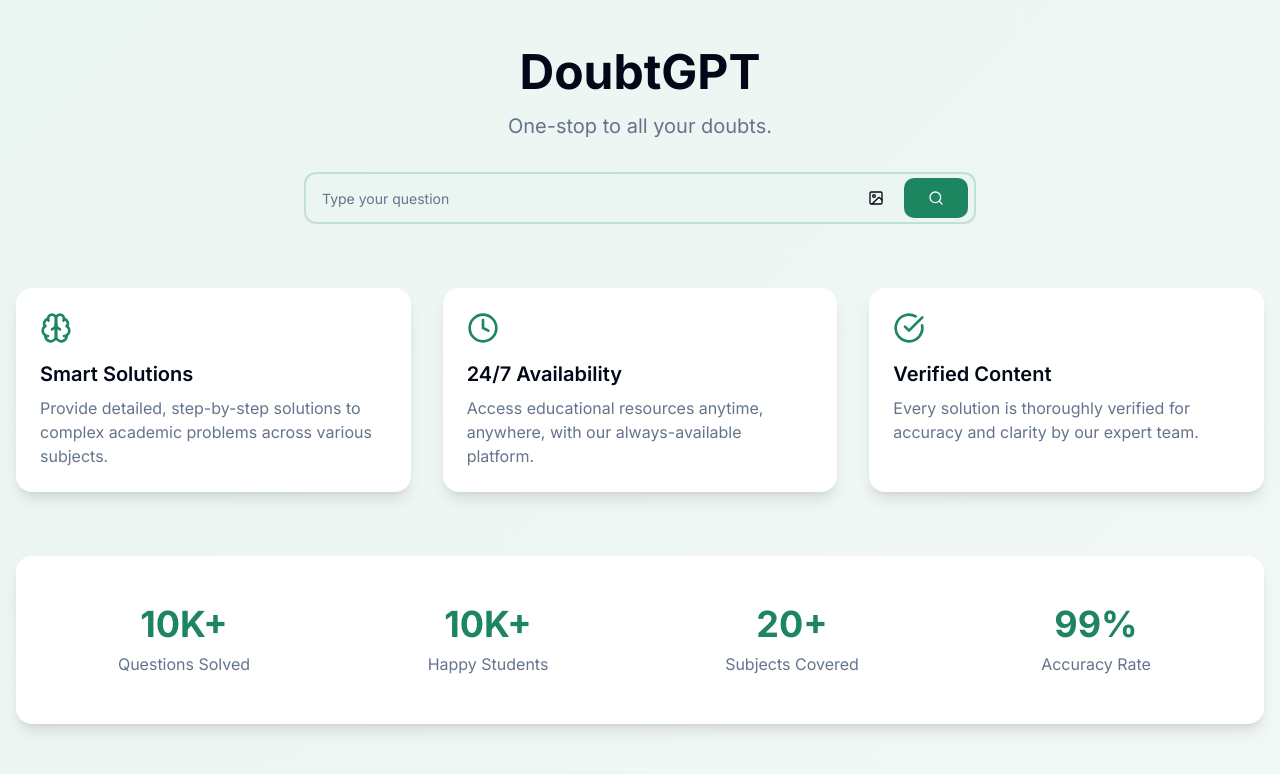
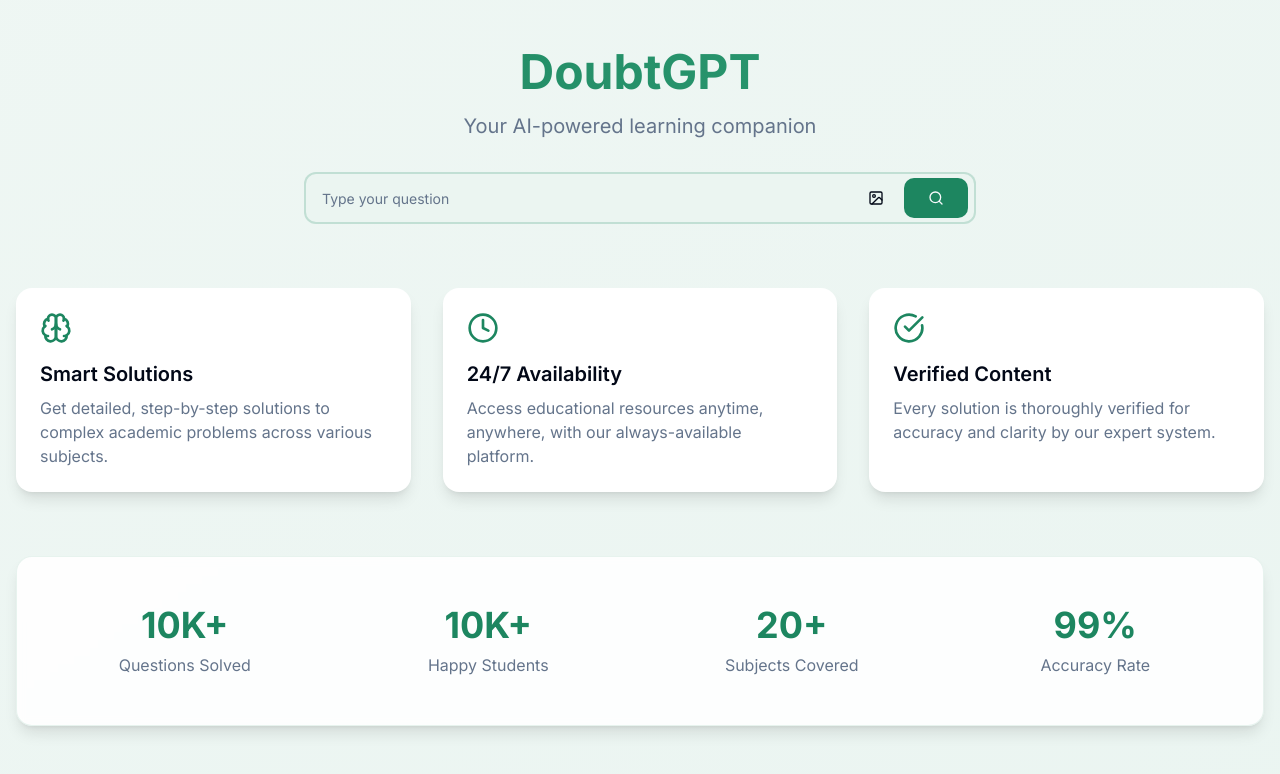
Before and after one commit to ArnavSingh77/DoubtGPT-Better, a React (Vite) app: page / in a window 1280 px wide. Shown: the top 774 px of the page. Built offline with nearby package versions, Linux system fonts and the light colour scheme.

Commit message:
Improve search bar section design
Updated the layout and styling of the area below the search bar to enhance visual appeal and user experience.
[skip gpt_engineer]

```diff
--- a/src/pages/Index.tsx
+++ b/src/pages/Index.tsx
@@ -17,13 +17,15 @@ const Index = () => {
   };
 
   return (
-    <div className="min-h-screen gradient-bg">
+    <div className="min-h-screen bg-gradient-to-br from-secondary/50 to-background">
       <div className="container px-4 py-12">
         {/* Header */}
         <div className="text-center mb-8">
-          <h1 className="text-5xl font-bold mb-4">DoubtGPT</h1>
+          <h1 className="text-5xl font-bold mb-4 bg-gradient-to-r from-primary to-accent bg-clip-text text-transparent">
+            DoubtGPT
+          </h1>
           <p className="text-xl text-muted-foreground">
-            One-stop to all your doubts.
+            Your AI-powered learning companion
           </p>
         </div>
 
@@ -38,32 +40,51 @@ const Index = () => {
           <SearchBar onSubmit={handleSearchSubmit} />
         </div>
 
-        {/* Features */}
+        {/* Features Section */}
         <div className="grid md:grid-cols-3 gap-8 mb-16 mt-16">
           <FeatureCard
             icon={Brain}
             title="Smart Solutions"
-            description="Provide detailed, step-by-step solutions to complex academic problems across various subjects."
+            description="Get detailed, step-by-step solutions to complex academic problems across various subjects."
+            className="bg-white/80 backdrop-blur-sm hover:bg-white/90"
           />
           <FeatureCard
             icon={Clock}
             title="24/7 Availability"
             description="Access educational resources anytime, anywhere, with our always-available platform."
+            className="bg-white/80 backdrop-blur-sm hover:bg-white/90"
           />
           <FeatureCard
             icon={CheckCircle}
             title="Verified Content"
-            description="Every solution is thoroughly verified for accuracy and clarity by our expert team."
+            description="Every solution is thoroughly verified for accuracy and clarity by our expert system."
+            className="bg-white/80 backdrop-blur-sm hover:bg-white/90"
           />
         </div>
 
-        {/* Stats */}
-        <div className="bg-card rounded-2xl p-8 shadow-lg">
+        {/* Stats Section */}
+        <div className="bg-white/90 backdrop-blur-sm rounded-2xl p-8 shadow-lg border border-primary/10">
           <div className="grid grid-cols-2 md:grid-cols-4 gap-8">
-            <StatCard value="10K+" label="Questions Solved" />
-            <StatCard value="10K+" label="Happy Students" />
-            <StatCard value="20+" label="Subjects Covered" />
-            <StatCard value="99%" label="Accuracy Rate" />
+            <StatCard
+              value="10K+"
+              label="Questions Solved"
+              className="text-primary"
+            />
+            <StatCard
+              value="10K+"
+              label="Happy Students"
+              className="text-accent"
+            />
+            <StatCard
+              value="20+"
+              label="Subjects Covered"
+              className="text-primary"
+            />
+            <StatCard
+              value="99%"
+              label="Accuracy Rate"
+              className="text-accent"
+            />
           </div>
         </div>
       </div>
```
